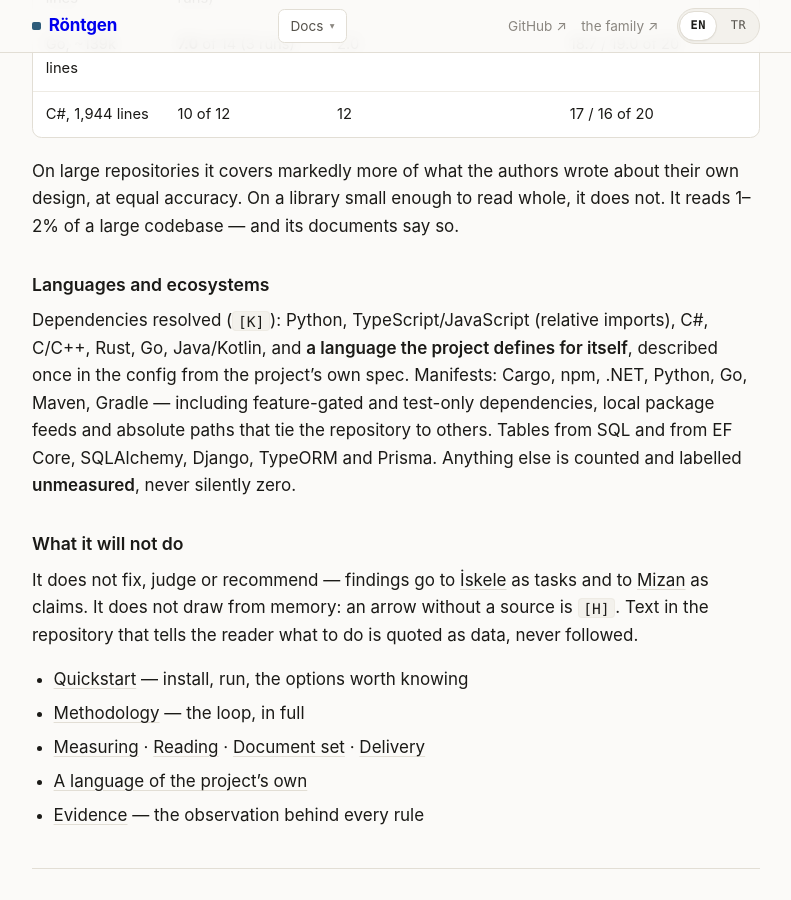
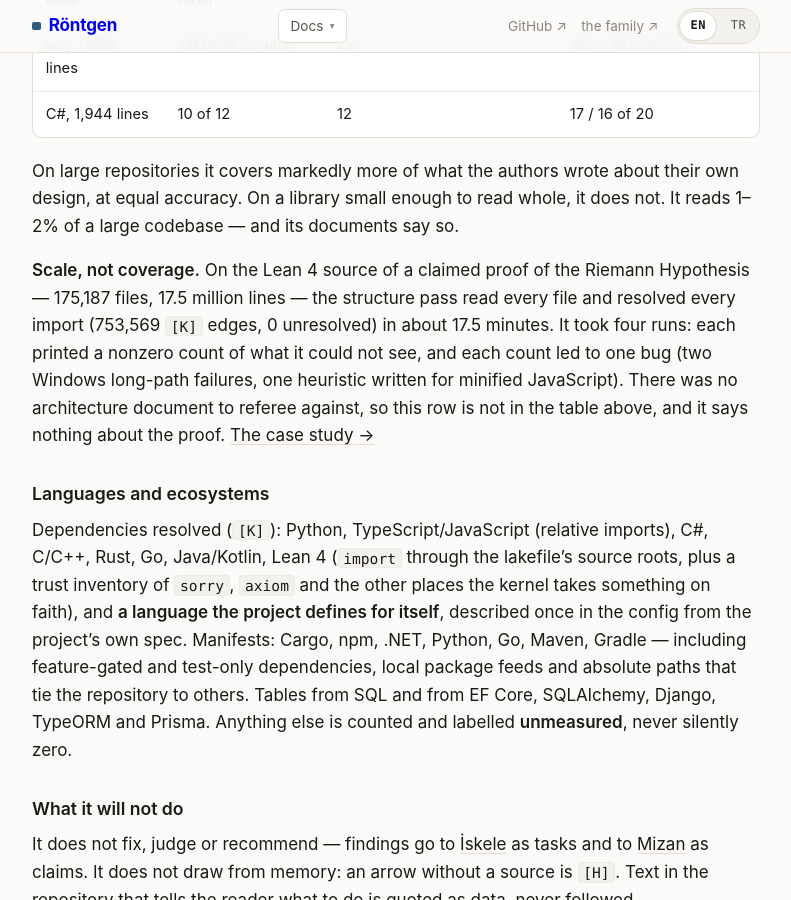
Before and after one commit to XINMurat/rontgen, a Jekyll site: the page built from docs/index.md, in a window 1280 px wide and 900 px high, scrolled down 1856 px. Shown: the whole window, without its empty margins (244-1035 px from the left). Built offline with Jekyll 4.4.1, drawn with Linux system fonts in a browser that asks for light colours.

Commit message:
docs/index: Lean olcek satiri ve diller listesinde Lean 4 (EN+TR)
175.187 dosya, 753.569 [K] bag, cozulemeyen 0, dort kosum. Hakem belge
olmadigi icin karsilastirma tablosunda degil; ispat hakkinda bir sey
soylemez. Vaka calismasina baglanti.

Co-Authored-By: Claude Opus 5.5 <noreply@anthropic.com>

```diff
--- a/docs/index.md
+++ b/docs/index.md
@@ -62,9 +62,18 @@ Each comparison removed the repository's own architecture document from the copy
 On large repositories it covers markedly more of what the authors wrote about their own design, at equal accuracy.
 On a library small enough to read whole, it does not. It reads 1–2% of a large codebase — and its documents say so.
 
+**Scale, not coverage.** On the Lean 4 source of a claimed proof of the Riemann Hypothesis — 175,187 files, 17.5 million
+lines — the structure pass read every file and resolved every import (753,569 `[K]` edges, 0 unresolved) in about 17.5
+minutes. It took four runs: each printed a nonzero count of what it could not see, and each count led to one bug (two
+Windows long-path failures, one heuristic written for minified JavaScript). There was no architecture document to referee
+against, so this row is not in the table above, and it says nothing about the proof.
+[The case study →](https://xinmurat.github.io/case-study-lean.html)
+
 ### Languages and ecosystems
 
-Dependencies resolved (`[K]`): Python, TypeScript/JavaScript (relative imports), C#, C/C++, Rust, Go, Java/Kotlin, and
+Dependencies resolved (`[K]`): Python, TypeScript/JavaScript (relative imports), C#, C/C++, Rust, Go, Java/Kotlin,
+Lean 4 (`import` through the lakefile's source roots, plus a trust inventory of `sorry`, `axiom` and the other places the
+kernel takes something on faith), and
 **a language the project defines for itself**, described once in the config from the project's own spec.
 Manifests: Cargo, npm, .NET, Python, Go, Maven, Gradle — including feature-gated and test-only dependencies, local
 package feeds and absolute paths that tie the repository to others. Tables from SQL and from EF Core, SQLAlchemy,
@@ -142,9 +151,18 @@ Büyük depolarda yazarların kendi tasarımları hakkında yazdıklarının bel
 kapsar. Tamamı okunabilecek kadar küçük bir kütüphanede kapsamaz. Büyük bir kod tabanının %1–2'sini okur — ve belgeleri
 bunu söyler.
 
+**Kapsam değil, ölçek.** Riemann Hipotezi'nin iddia edilen bir ispatının Lean 4 kaynağında — 175.187 dosya, 17,5 milyon
+satır — yapı geçişi her dosyayı okudu ve her import'u çözdü (753.569 `[K]` bağ, çözülemeyen 0), yaklaşık 17,5 dakikada.
+Dört koşum sürdü: her biri göremediği şeyin sıfırdan büyük bir sayısını bastı, ve her sayı tek bir hataya götürdü (iki
+Windows uzun yol hatası, küçültülmüş JavaScript için yazılmış bir sezgi). Hakem olacak bir mimari belge yoktu; bu yüzden
+bu satır yukarıdaki tabloda değil, ve ispat hakkında hiçbir şey söylemez.
+[Vaka çalışması →](https://xinmurat.github.io/case-study-lean.html#tr)
+
 ### Diller ve ekosistemler
 
-Çözülen bağımlılıklar (`[K]`): Python, TypeScript/JavaScript (göreli import), C#, C/C++, Rust, Go, Java/Kotlin ve
+Çözülen bağımlılıklar (`[K]`): Python, TypeScript/JavaScript (göreli import), C#, C/C++, Rust, Go, Java/Kotlin,
+Lean 4 (lakefile'ın kaynak kökleri üzerinden `import`, artı `sorry`, `axiom` ve çekirdeğin bir şeyi kanıtsız kabul ettiği
+diğer yerlerin güven envanteri) ve
 **projenin kendi tanımladığı bir dil** (projenin kendi spesifikasyonundan bir kez config'te tarif edilir). Paket
 bildirimleri: Cargo, npm, .NET, Python, Go, Maven, Gradle — özelliğe bağlı ve yalnız teste ait bağımlılıklar, yerel paket
 kaynakları ve depoyu başka depolara bağlayan mutlak yollar dahil. SQL'den ve EF Core, SQLAlchemy, Django, TypeORM,
```
